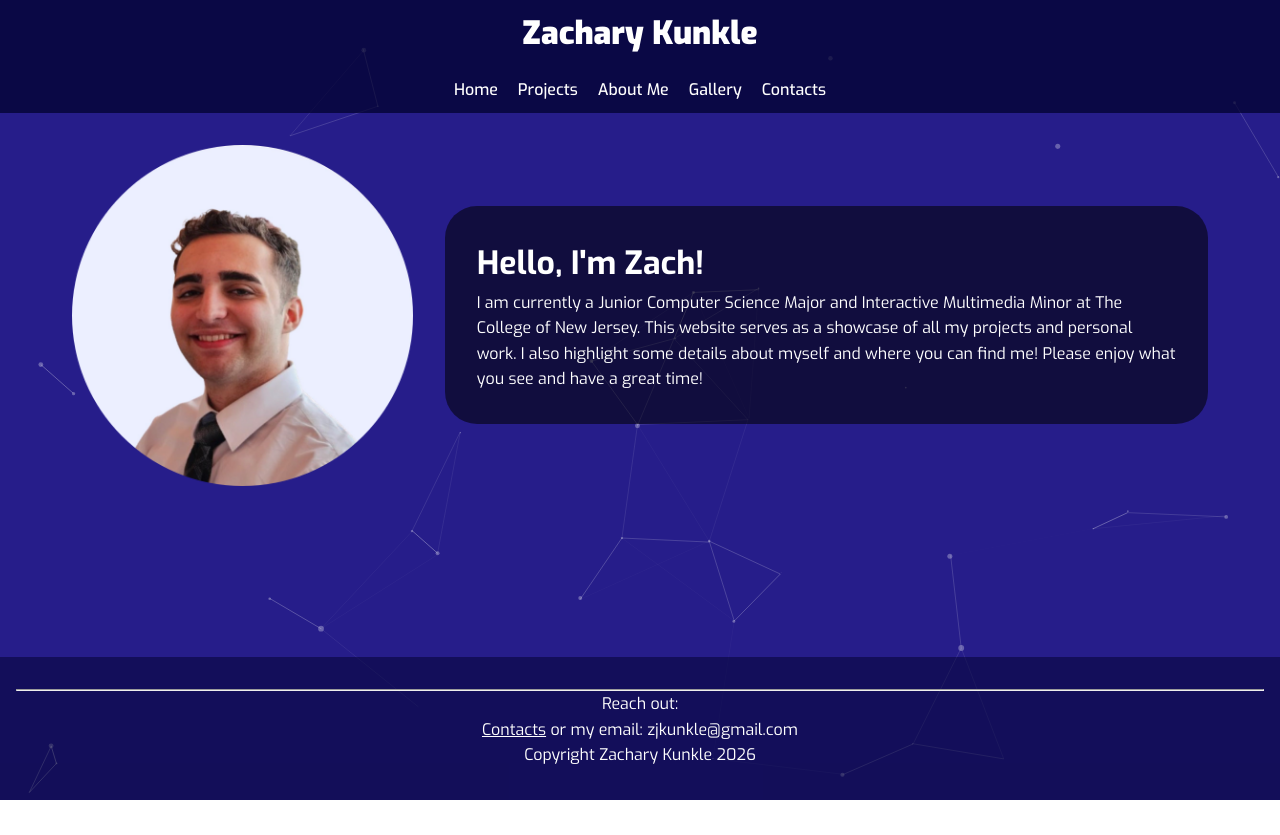
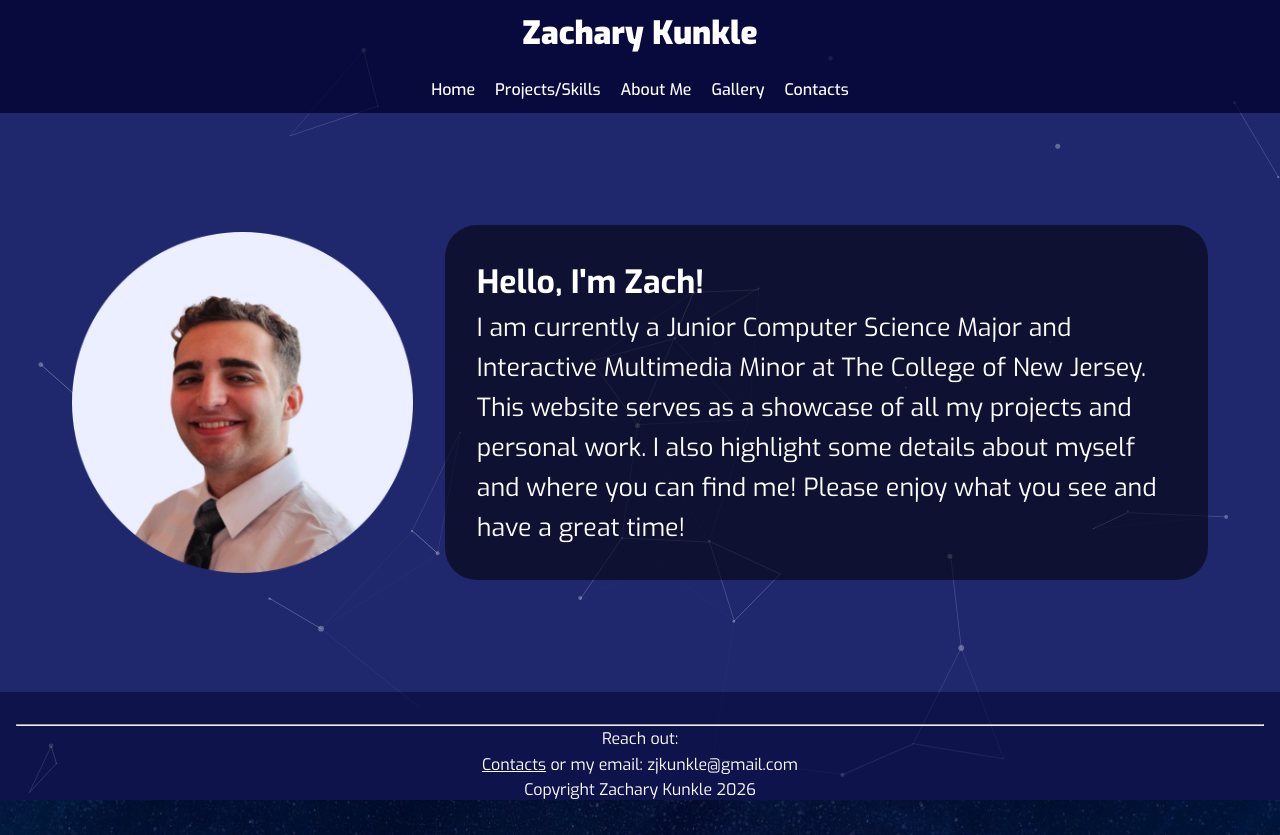
Before and after one commit to xTwiSteDDragon/xtwisteddragon.github.io, a plain HTML site: page index.html in a window 1280 px wide. Before the commit the page ends 800 px from the top, so only its background shows below. Drawn offline with Linux system fonts and the light colour scheme.

Commit message:
Fixed home page

```diff
--- a/index.html
+++ b/index.html
@@ -23,7 +23,7 @@
     </div>
     <nav>
       <a href="index.html">Home</a>
-      <a href="projects.html">Projects</a>
+      <a href="projects.html">Projects/Skills</a>
       <a href="about.html">About Me</a>
       <a href="gallery.html">Gallery</a>
       <a href="contacts.html">Contacts</a>
--- a/style.css
+++ b/style.css
@@ -38,7 +38,7 @@ body {
   top: 0;
   left: 0;
   z-index: -1;
-  background-color: #261d8a;
+  background-color: #1f276d;
   pointer-events: auto; /* Move the 'click-through' here so particles don't block links */
 }
 
@@ -77,6 +77,7 @@ nav a {
 .imgPortrait {
   padding-left: 2rem;
   padding-right: 2rem;
+  padding-top: 5rem;
   display: flex;
   flex-direction: row; /* Side-by-side on desktop */
   align-items: center;
@@ -95,6 +96,7 @@ nav a {
   display: flex;
   flex-direction: column;
   flex-wrap: wrap;
+  font-size: 25px;
 }
 
 .background {
```
Also changed, not shown: about.html (+1 -1 lines), contacts.html (+1 -1 lines), gallery.html (+1 -1 lines).
